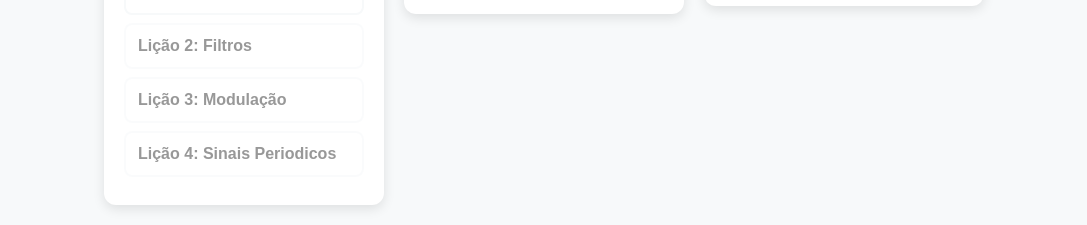
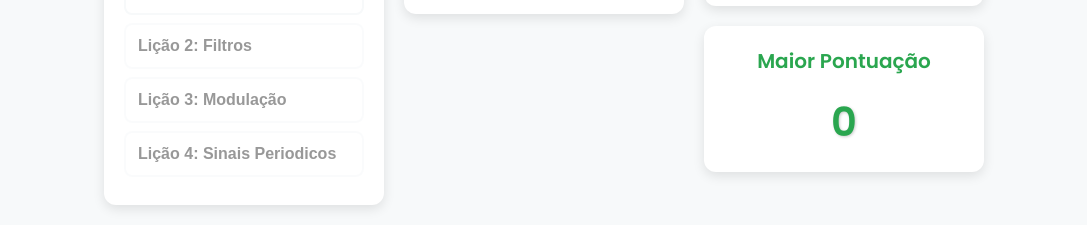
Before and after one commit to Jottynha/TRABALHO-SSL, a plain HTML site: page src/index.html in a window 1280 px wide. Shown: the part 1016-1241 px from the top of the page, without its empty margins (96-1183 px from the left). Drawn offline with Linux system fonts and the light colour scheme; some packages are replaced by stand-ins of ours; a script that the page names is missing.

Commit message:
highscore-info(10/04)

```diff
--- a/src/index.html
+++ b/src/index.html
@@ -43,11 +43,17 @@
         <p id="result"></p>
         <button id="btn-voltar-menu" class="btn">🔙 Menu</button>
       </div>
-      <div class="card" id="info-card">
-        <h2>Informação</h2>
-        <canvas id="wave-canvas" width="260" height="80" style="margin-bottom: 12px;"></canvas>
-        <p id="info-text">Acerte para ver detalhes aqui.</p>
-        <p id="info-extra"></p>
+      <div class="column-container">
+        <div class="card" id="info-card">
+          <h2>Informação</h2>
+          <canvas id="wave-canvas" width="260" height="80" style="margin-bottom: 12px;"></canvas>
+          <p id="info-text">Acerte para ver detalhes aqui.</p>
+          <p id="info-extra"></p>
+        </div>
+        <div class="card" id="highscore-card">
+          <h2>Maior Pontuação</h2>
+          <p id="highscore-value" class="score-number">0</p>
+        </div>
       </div>
     </div>
 
--- a/src/js/questions.js
+++ b/src/js/questions.js
@@ -3,6 +3,8 @@ import { DOM, showOverlay, updateScore, updateProgress, showLessonCompletePopup,
 import { playFeedbackSound } from './audio.js';
 import { desenharOnda } from './drawing.js';
 import { returnToWelcome } from './main.js';
+import { updateHighScore } from './ui.js';
+
 
 export const state = {
   currentLesson: 0,
@@ -11,7 +13,8 @@ export const state = {
   lives: 3,
   isInfinityMode: false,
   lessonScores: { 1: 0, 2: 0, 3: 0 },
-  threshold: 50
+  threshold: 50,
+  highScore: 0
 };
 
 export const audioTypes = {
@@ -142,5 +145,10 @@ export function checkAnswer(selected) {
     unlockLesson(state.currentLesson + 1);
     showLessonCompletePopup(state.currentLesson);
   }
+  if (state.score > state.highScore) {
+    state.highScore = state.score;
+    updateHighScore(state.highScore);  // Atualiza o DOM com a maior pontuação
+  }
+
   setTimeout(setupQuestion, 1200);
 }
--- a/src/js/ui.js
+++ b/src/js/ui.js
@@ -17,6 +17,11 @@ export const DOM = {
     optionsContainer: document.getElementById('options-container'),
     overlay: document.getElementById('overlay')
   };
+
+  export function updateHighScore(highScore) {
+    const highScoreEl = document.getElementById('highscore-value');
+    highScoreEl.textContent = highScore;
+  }
 
   export function toggleDarkMode() {
     document.body.classList.toggle('dark-mode');
--- a/src/style.css
+++ b/src/style.css
@@ -15,6 +15,47 @@
   display: flex;
   align-items: center;
 }
+
+/* Estilização para o card de maior pontuação */
+#highscore-card {
+  background: var(--card-bg);
+  border-radius: 12px;
+  box-shadow: 0 4px 12px var(--shadow);
+  padding: 20px;
+  width: 280px;
+  transition: background 0.3s;
+  text-align: center;  /* Centraliza o conteúdo do card */
+}
+
+/* Se estiver usando modo escuro */
+body.dark-mode #highscore-card {
+  background: var(--card-dark);
+}
+
+/* Estilização para o título do card */
+#highscore-card h2 {
+  color: var(--primary-green);
+  font-weight: 600;
+  margin-bottom: 16px;
+}
+
+/* Estilização especial para o número da pontuação */
+.score-number {
+  font-size: 2.5em;      /* Aumenta o tamanho da fonte para destaque */
+  font-weight: bold;     /* Deixa em negrito para dar ênfase */
+  color: var(--primary-green);  /* Cor principal para coerência */
+  margin: 0;             /* Remove margens para melhor alinhamento */
+  text-shadow: 1px 1px 3px rgba(0,0,0,0.2);  /* Efeito de sombra sutil */
+}
+
+
+.column-container {
+  display: flex;
+  flex-direction: column;
+  gap: 20px;
+  align-items: center;
+}
+
 
 :root {
   --primary-green: #2AA64F;
```
